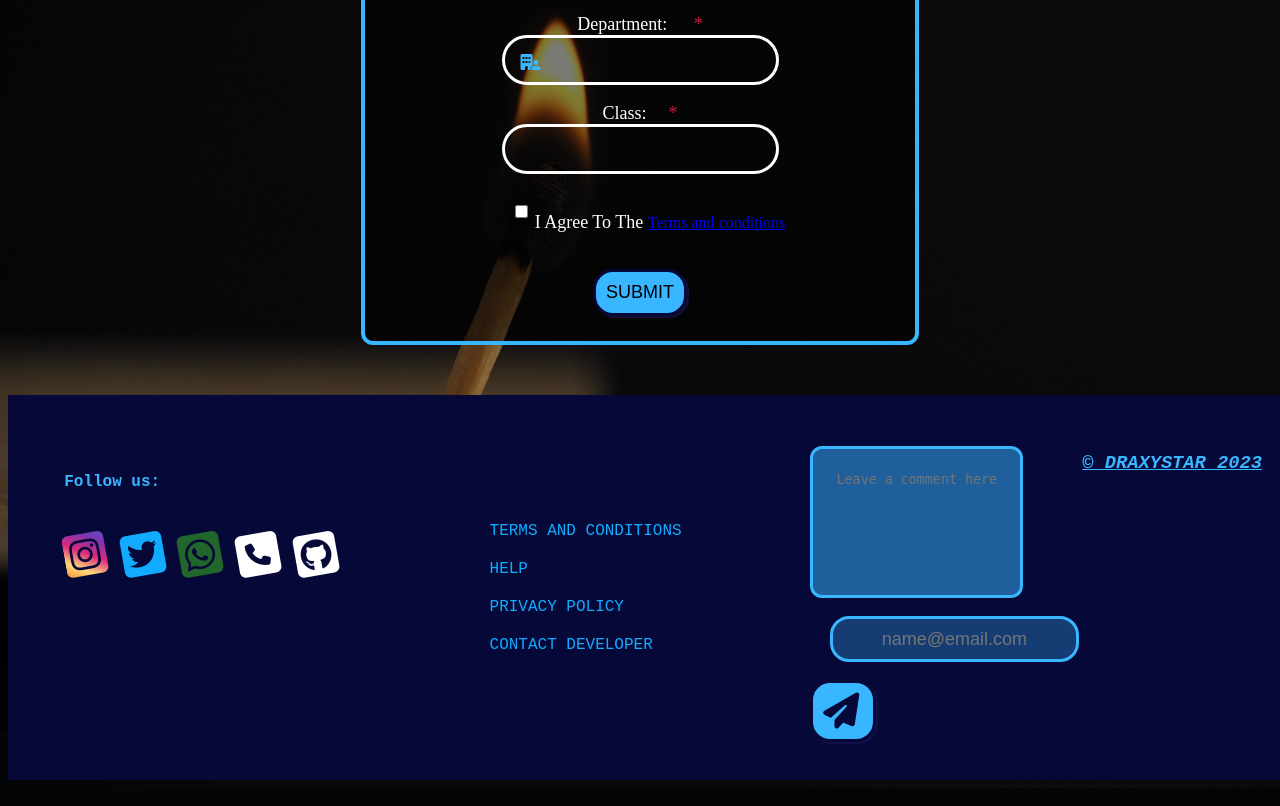
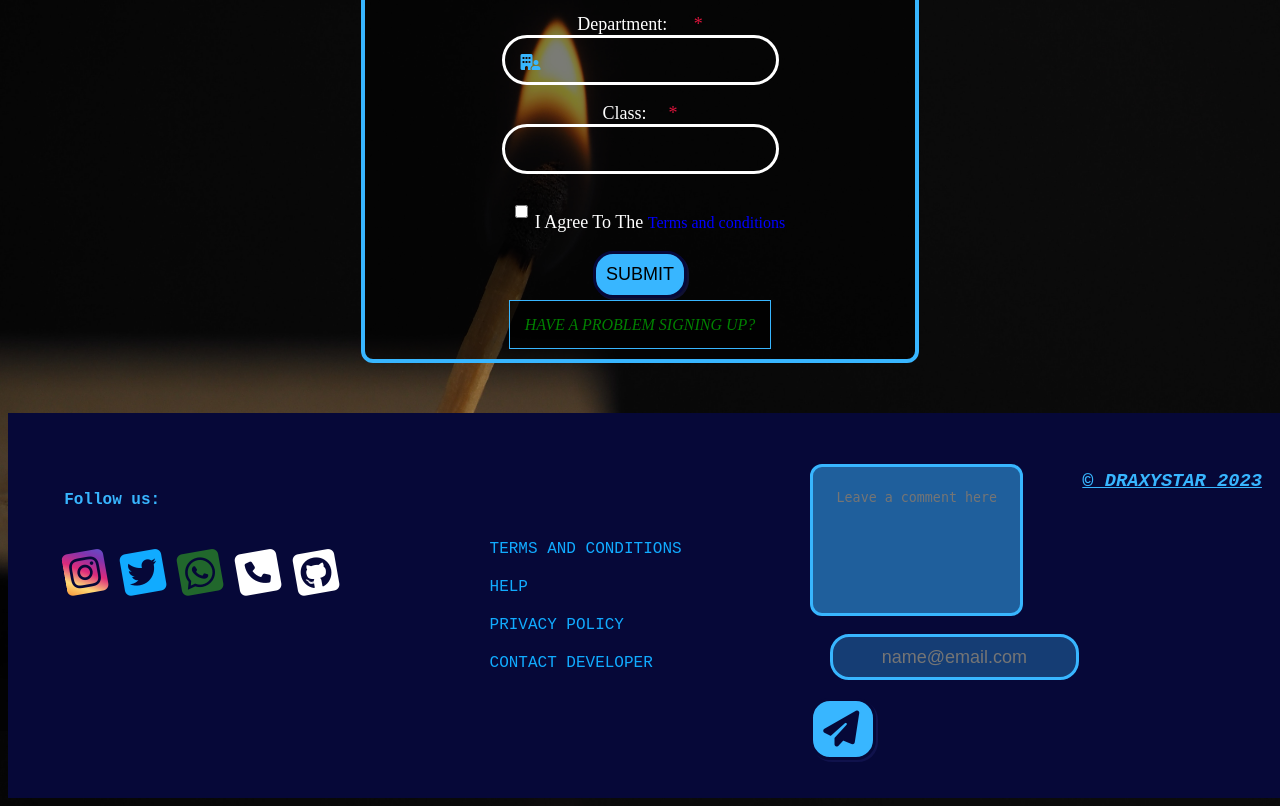
Before and after one commit to Felix-whitesean/software-development-project, a PHP site: page /signup.php in a window 1280 px wide. Shown: the part 869-1675 px from the top of the page. Before the commit the page ends 1649 px from the top, so only its background shows below. Run offline with PHP 8.4, Linux system fonts and the light colour scheme; some libraries are stand-ins or nearby versions.

Commit message:
separating login and signup javascript, location accuracy to 3 d.p.

```diff
--- a/auth.css
+++ b/auth.css
@@ -95,7 +95,7 @@ fieldset select{
     background: transparent;
 }
 fieldset option{
-    background:rgb(6, 8, 9, .3);
+    background:rgb(0, 0, 0, .3);
     color: rgb(56, 182, 255);
     cursor: pointer;
 }
@@ -105,5 +105,21 @@ fieldset i{
     margin-top: 3px;
     color: rgb(56, 182, 255);
     padding: 11px;
+}
+#problem_pass{
+    color: green;
+    text-decoration: none;
+    border:1px solid rgb(56, 182, 255);
+    padding: 3%;
+    background: rgb(0,0,0,0.7);
+    font-style: italic;
+    text-transform: uppercase;
+}
+#problem_pass:hover{
+    color: white;
 
 }
+#terms{
+    color: blue;
+    text-decoration: none;
+}
--- a/check_location.php
+++ b/check_location.php
@@ -29,6 +29,7 @@
                     $inst = $row['institution'];
                 ?>
                 <h4 id ="location" style="color: red;"></h4>
+                <h4 id ="redirect" style="color: red;"></h4>
                 <input style="display:none" id="lattitude" value="<?php echo"$lattitude";?>">
                 <input style="display:none" id="longitude" value="<?php echo"$longitude";?>">
                 <input style="display:none" id="inst" value="<?php echo"$inst";?>">
@@ -41,6 +42,8 @@
         ?>
     <script src="check_location.js"></script>
     <?php
+        session_abort();
+        include('header.php');
         include('footer.html');
     ?>
 </body>
--- a/create_table.php
+++ b/create_table.php
@@ -20,8 +20,8 @@
     $pass= $_POST['password'];
     $latt = $_POST['lat'];
     $lng = $_POST['long'];
-    $lat = (floor((float)$latt * 100))/100;
-    $long = (floor((float)$lng * 100))/100;
+    $lat = (floor((float)$latt * 1000))/1000;
+    $long = (floor((float)$lng * 1000))/1000;
     $conf_pass = $_POST['conf_password'];
     $pass= base64_encode($pass);
     $conf_pass= base64_encode($conf_pass);
--- a/footer.html
+++ b/footer.html
@@ -20,9 +20,9 @@
             <a href="https://github.com/multiventures" target="_BLANK"><i class="fa-brands fa-square-github fa-3x"></i></a>
 
         </div>
-        <div class="links">
+        <div class="links" id="links">
             <a href="terms_and_conditions">Terms and conditions</a>
-            <a href="help">Help</a>
+            <a href="help" id="help">Help</a>
             <a href="privacy">Privacy policy</a>
             <a href="mailto:felixwhitesean@gmail.com">Contact developer</a>
         </div>
--- a/signup.js
+++ b/signup.js
@@ -1,5 +1,5 @@
  function formValidation(){
-    var uname = document.getElementById('username');
+    var uname = document.getElementById('user_name');
     var pass = document.getElementById('pass');
     var conf_pass = document.getElementById('conf_pass');
     var email = document.getElementById('email');
@@ -64,23 +64,6 @@ function showConfPassword(){
     }
 }
 
-function showLoginPassword(){
-    var pass = document.getElementById('pass');
-    var show = document.getElementById('login_pss');
-    var checkbox = document.getElementById('login_pass');
-    if(checkbox.checked){
-        show.className = "fa-solid fa-eye";
-        pass.type= "text";
-    }
-    else if(show.className = "fa-solid fa-eye"){
-        show.className = "fa-solid fa-eye-slash"
-        pass.type= "password";
-    }
-
-}
-
-
-
 function findMyLocation(){
     var lat_location = document.getElementById('lat');
     var long_location = document.getElementById('long');
@@ -96,6 +79,13 @@ function findMyLocation(){
 
     function error(){
         alert('Please allow the app to access location...');
+        lat_location.outerHTML = '<meta http-equiv="refresh" content="5,index.php">';
+        redirect.outerHTML = '<meta http-equiv="refresh" content="10, login.php">';
     }
     navigator.geolocation.getCurrentPosition(success, error);
 }
+function help(){
+    var help = document.getElementById('help');
+    help.focus();
+    help.style.border = '1px solid white';
+}
--- a/signup.php
+++ b/signup.php
@@ -20,7 +20,7 @@
             <legend><label for="username">Username:<span>*</span></label></legend>
             <fieldset>
                 <i class="fa-regular fa-user"></i>
-                <input type="text" name="username" id="username" required>
+                <input type="text" name="username" id="user_name" required>
             </fieldset>
             <br>
 
@@ -82,7 +82,7 @@
 
             <input type="checkbox" name="conditions" style="height: 33px;" required>
             <label for="conditions" required>I agree to the </label>
-            <a href="#" target="_Blank" download>Terms and conditions</a>
+            <a href="#links" id="terms">Terms and conditions</a>
             <br><br>
 
             <fieldset style="display: none;">
@@ -90,9 +90,10 @@
                 <input type="number" name="lat" id="lat">
                 <input type="number" name="long" id="long">
             </fieldset>
+            <button type="submit" onclick='return formValidation()'>Submit</button>
+            <br><br>
+            <a href="#links" id="problem_pass" onclick="help()">Have a problem signing up?</a>
 
-            <br>
-            <button type="submit" onclick='return formValidation()'>Submit</button>
         </form>
     </div>
     <?php
--- a/view.php
+++ b/view.php
@@ -12,7 +12,7 @@
         <?php
         include ('header.php');
     $uname = $_POST['username'];
-    $pass = $_POST['password'];
+    $pass = $_POST['pass'];
     $pass = base64_encode($pass);
     $con = mysqli_connect("localhost","root","","register");
     if (mysqli_connect_error()){
```
Also changed, not shown: check_location.js (+9 -5 lines), login.js (added, +34 -0 lines), login.php (+7 -6 lines).
